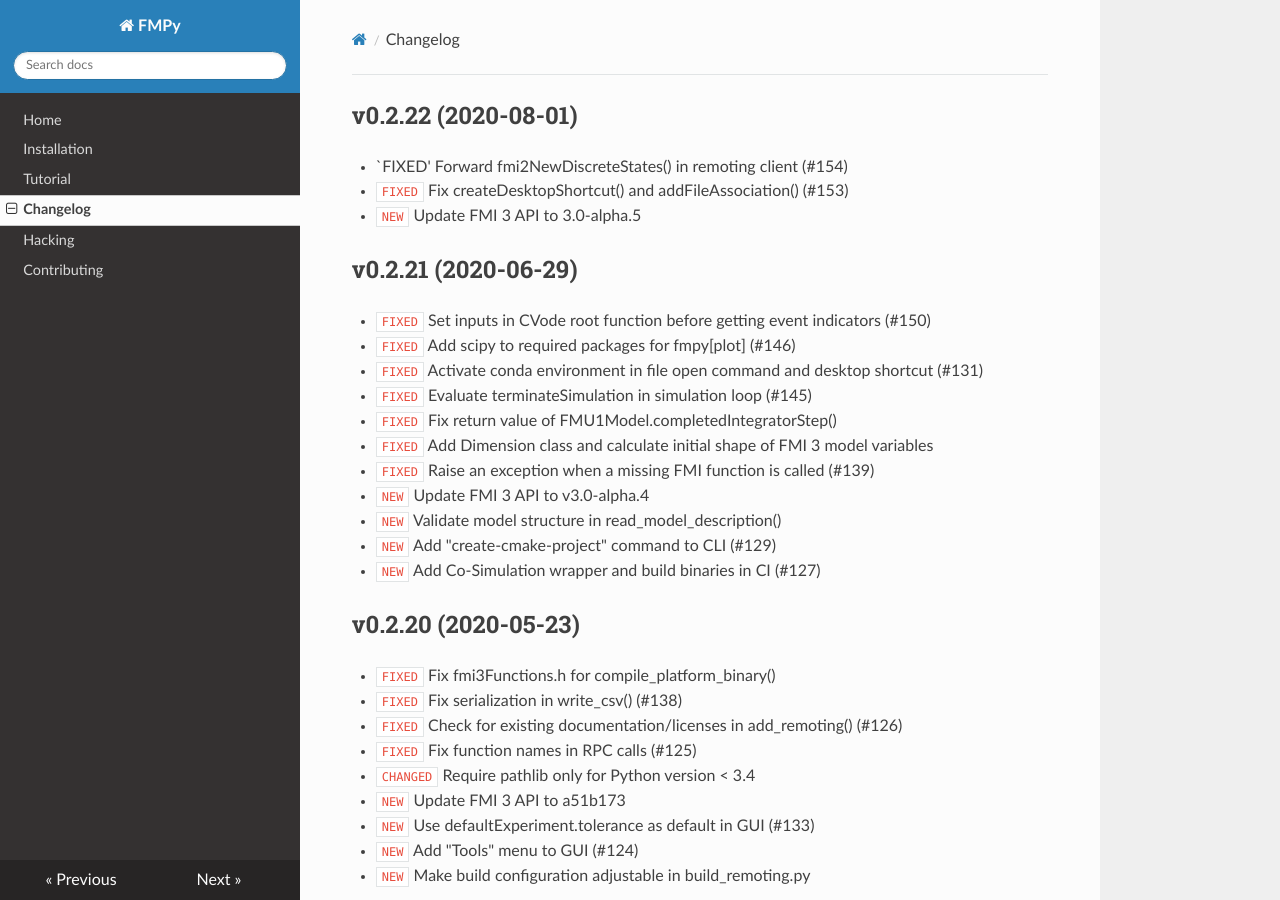
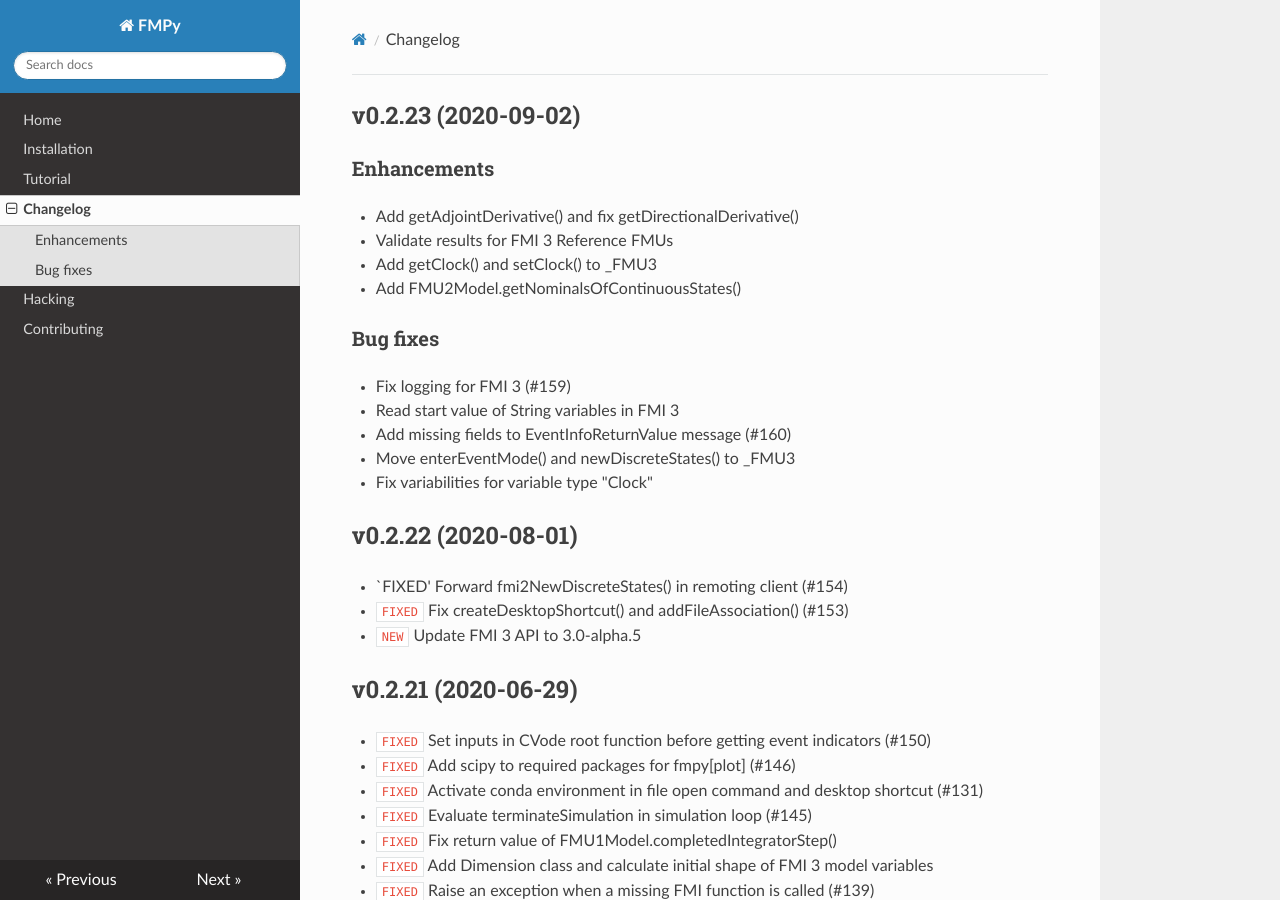
Before and after one commit to CATIA-Systems/FMPy, an MkDocs documentation site: the page built from docs/changelog.md, in a window 1280 px wide and 900 px high. Built offline with MkDocs 1.6.1, drawn with Linux system fonts in a browser that asks for light colours; nearby versions of some CDN libraries; old or Windows-style settings are respelled for this version of MkDocs.

Commit message:
Update changelog

```diff
--- a/docs/changelog.md
+++ b/docs/changelog.md
@@ -1,3 +1,20 @@
+## v0.2.23 (2020-09-02)
+
+### Enhancements
+
+- Add getAdjointDerivative() and fix getDirectionalDerivative()
+- Validate results for FMI 3 Reference FMUs
+- Add getClock() and setClock() to _FMU3
+- Add FMU2Model.getNominalsOfContinuousStates()
+
+### Bug fixes
+
+- Fix logging for FMI 3 (#159)
+- Read start value of String variables in FMI 3
+- Add missing fields to EventInfoReturnValue message (#160)
+- Move enterEventMode() and newDiscreteStates() to _FMU3
+- Fix variabilities for variable type "Clock"
+
 ## v0.2.22 (2020-08-01)
 
 - `FIXED' Forward fmi2NewDiscreteStates() in remoting client (#154)
```
